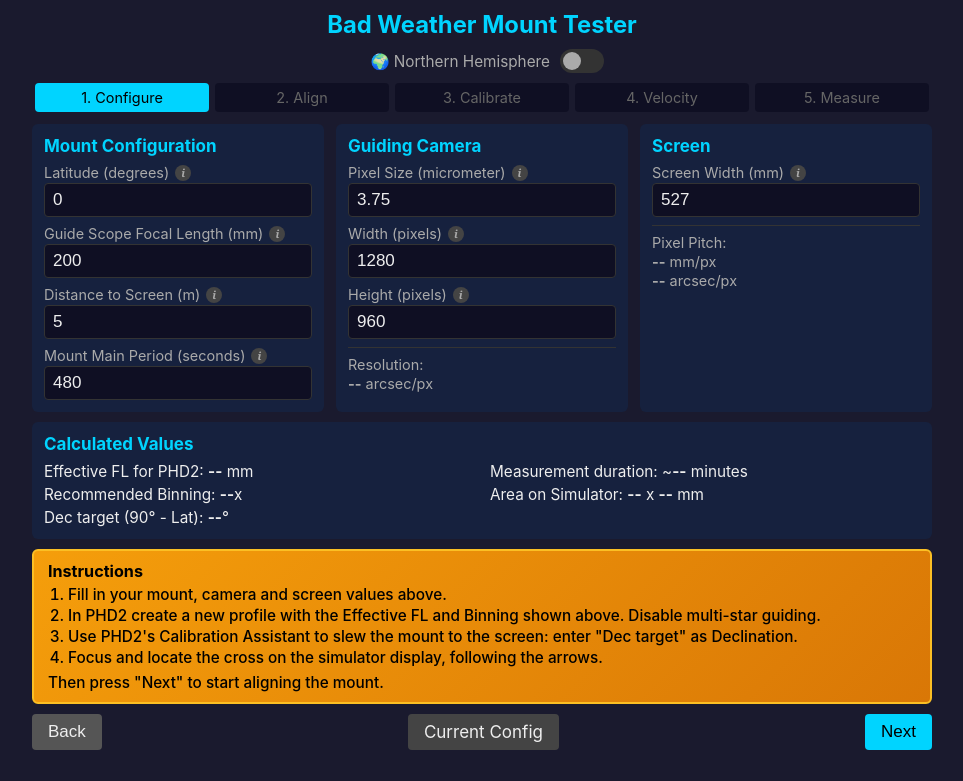
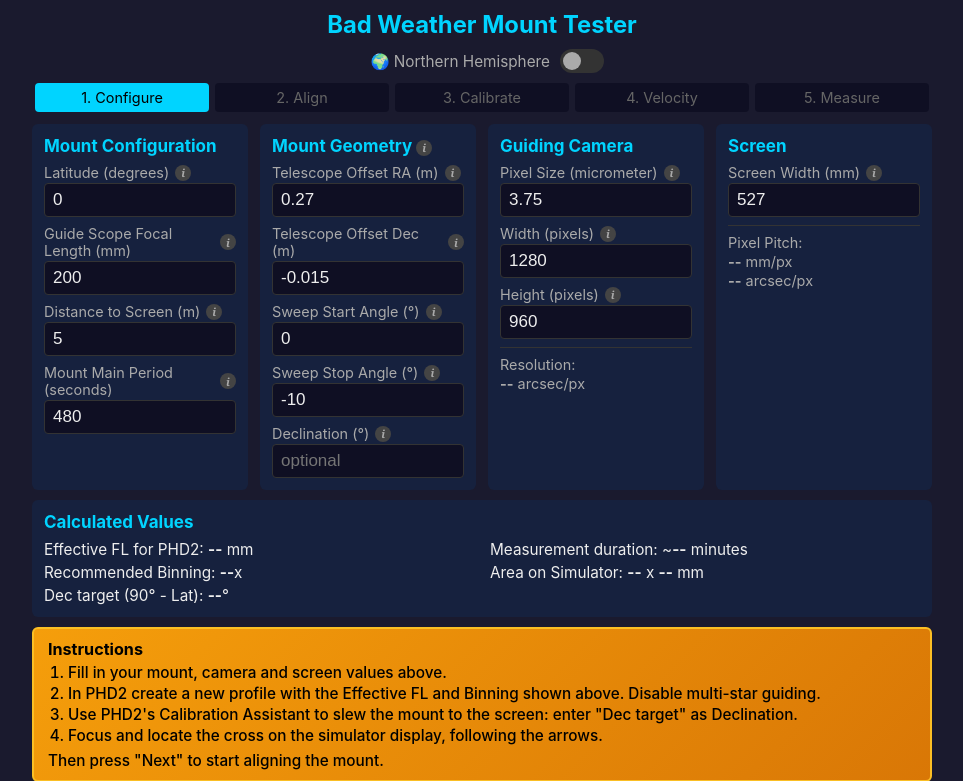
Before and after one commit to jscheidtmann/BadWeatherMountTester, a Python web app: template src/badweathermounttester/templates/index.html in a window 1280 px wide. Shown: the top 781 px of the page, without its empty margins (158-1121 px from the left). Before the commit the page ends 750 px from the top, so only its background shows below. Run offline with Jinja, Linux system fonts and the light colour scheme; the template is opened without the code that fills it, so the values that code supplies are empty.

Commit message:
Feature: Offer geometry configuration fields in UI. Document that feature better.

```diff
--- a/src/badweathermounttester/templates/index.html
+++ b/src/badweathermounttester/templates/index.html
@@ -804,6 +804,42 @@
                             <span class="info-icon">i<span class="tooltip">{{ _('For worm gear mounts: How long does it take for the worm to rotate once? This information is provided by the manufacturer of your mount.') }}</span></span>
                         </label>
                         <input type="number" id="period" step="1" value="480">
+                    </div>
+                </div>
+
+                <div class="card" id="geometry-card">
+                    <h2>{{ _('Mount Geometry') }}
+                        <span class="info-icon">i<span class="tooltip">{{ _('Optional parameters used by the geometry visualisation tool (bwmt -g). Leave at defaults if unsure.') }}</span></span>
+                    </h2>
+                    <div class="form-group">
+                        <label for="telescope-offset-ra">{{ _('Telescope Offset RA (m)') }}
+                            <span class="info-icon">i<span class="tooltip">{{ _('Distance of the guide scope from the RA rotation axis, in meters.') }}</span></span>
+                        </label>
+                        <input type="number" id="telescope-offset-ra" step="0.001" value="0.27">
+                    </div>
+                    <div class="form-group">
+                        <label for="telescope-offset-dec">{{ _('Telescope Offset Dec (m)') }}
+                            <span class="info-icon">i<span class="tooltip">{{ _('Offset of the guide scope from the Dec axis, in meters. Negative = toward floor.') }}</span></span>
+                        </label>
+                        <input type="number" id="telescope-offset-dec" step="0.001" value="-0.015">
+                    </div>
+                    <div class="form-group">
+                        <label for="angle-start">{{ _('Sweep Start Angle (°)') }}
+                            <span class="info-icon">i<span class="tooltip">{{ _('Start angle for the geometry sweep in degrees.') }}</span></span>
+                        </label>
+                        <input type="number" id="angle-start" step="0.5" value="0">
+                    </div>
+                    <div class="form-group">
+                        <label for="angle-stop">{{ _('Sweep Stop Angle (°)') }}
+                            <span class="info-icon">i<span class="tooltip">{{ _('Stop angle for the geometry sweep in degrees.') }}</span></span>
+                        </label>
+                        <input type="number" id="angle-stop" step="0.5" value="-10">
+                    </div>
+                    <div class="form-group">
+                        <label for="declination-deg">{{ _('Declination (°)') }}
+                            <span class="info-icon">i<span class="tooltip">{{ _('Line-of-sight declination in degrees. Leave empty to use the straight-ahead direction.') }}</span></span>
+                        </label>
+                        <input type="number" id="declination-deg" step="0.1" placeholder="{{ _('optional') }}">
                     </div>
                 </div>
 
@@ -1104,6 +1140,13 @@
         const distanceInput = document.getElementById('distance');
         const periodInput = document.getElementById('period');
 
+        // DOM elements - Mount Geometry
+        const telescopeOffsetRaInput  = document.getElementById('telescope-offset-ra');
+        const telescopeOffsetDecInput = document.getElementById('telescope-offset-dec');
+        const angleStartInput         = document.getElementById('angle-start');
+        const angleStopInput          = document.getElementById('angle-stop');
+        const declinationDegInput     = document.getElementById('declination-deg');
+
         // DOM elements - Camera
         const pixelSizeInput = document.getElementById('pixel-size');
         const cameraWidthInput = document.getElementById('camera-width');
@@ -1133,6 +1176,11 @@
             'focal-length': { section: 'mount', apiField: 'focal_length_mm' },
             'distance': { section: 'mount', apiField: 'distance_to_screen_m' },
             'period': { section: 'mount', apiField: 'main_period_seconds' },
+            'telescope-offset-ra':  { section: 'mount', apiField: 'telescope_offset_m' },
+            'telescope-offset-dec': { section: 'mount', apiField: 'telescope_offset_dec_m' },
+            'angle-start':          { section: 'mount', apiField: 'angle_start_deg' },
+            'angle-stop':           { section: 'mount', apiField: 'angle_stop_deg' },
+            'declination-deg':      { section: 'mount', apiField: 'declination_deg', nullable: true },
             'pixel-size': { section: 'camera', apiField: 'pixel_size_um' },
             'camera-width': { section: 'camera', apiField: 'width_px' },
             'camera-height': { section: 'camera', apiField: 'height_px' },
@@ -1241,6 +1289,12 @@
             distanceInput.value = mountConfig.distance_to_screen_m;
             periodInput.value = mountConfig.main_period_seconds;
 
+            telescopeOffsetRaInput.value  = mountConfig.telescope_offset_m;
+            telescopeOffsetDecInput.value = mountConfig.telescope_offset_dec_m;
+            angleStartInput.value         = mountConfig.angle_start_deg;
+            angleStopInput.value          = mountConfig.angle_stop_deg;
+            declinationDegInput.value     = mountConfig.declination_deg ?? '';
+
             pixelSizeInput.value = cameraConfig.pixel_size_um;
             cameraWidthInput.value = cameraConfig.width_px;
             cameraHeightInput.value = cameraConfig.height_px;
@@ -1395,8 +1449,8 @@
             const mapping = fieldMapping[fieldId];
             if (!mapping) return;
 
-            const { section, apiField } = mapping;
-            const value = parseFloat(inputElement.value);
+            const { section, apiField, nullable } = mapping;
+            const value = (nullable && inputElement.value === '') ? null : parseFloat(inputElement.value);
 
             // Clear existing timer for this field
             if (debounceTimers[fieldId]) {
@@ -1404,12 +1458,12 @@
             }
 
             // Validate the value
-            if (isNaN(value)) {
+            if (value !== null && isNaN(value)) {
                 return;
             }
 
-            // For non-latitude fields, require positive values
-            if (apiField !== 'latitude' && value <= 0) {
+            // For non-latitude, non-nullable fields, require positive values
+            if (value !== null && !nullable && apiField !== 'latitude' && value <= 0) {
                 return;
             }
 
@@ -1434,6 +1488,8 @@
 
         // Event listeners - update on input for immediate feedback
         const allInputs = [latitudeInput, focalLengthInput, distanceInput, periodInput,
+                          telescopeOffsetRaInput, telescopeOffsetDecInput,
+                          angleStartInput, angleStopInput, declinationDegInput,
                           pixelSizeInput, cameraWidthInput, cameraHeightInput,
                           screenWidthMmInput];
         allInputs.forEach(input => {
```
Also changed, not shown: docs/manual.md (+59 -0 lines), src/badweathermounttester/config.py (+15 -6 lines), src/badweathermounttester/server.py (+16 -4 lines), src/badweathermounttester/translations/de/LC_MESSAGES/messages.po, src/badweathermounttester/translations/fr/LC_MESSAGES/messages.po, 2 other files.
